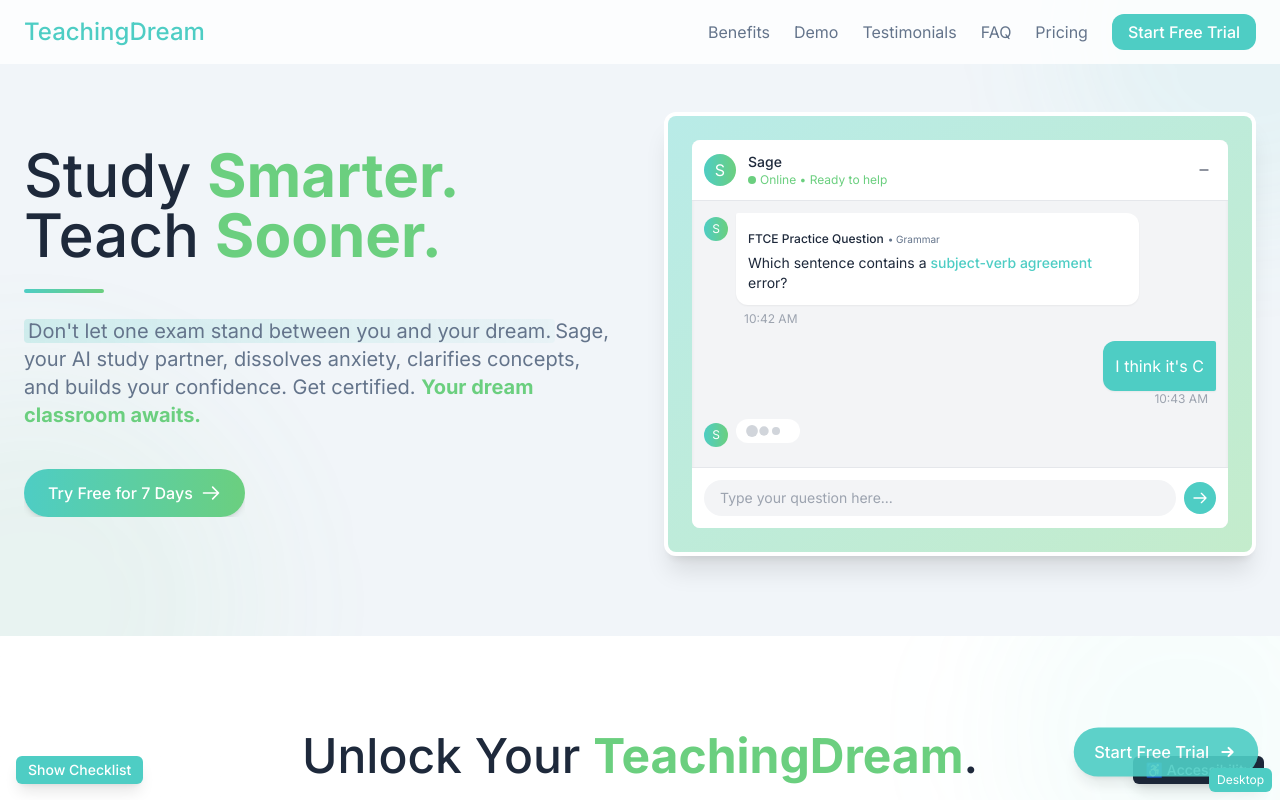
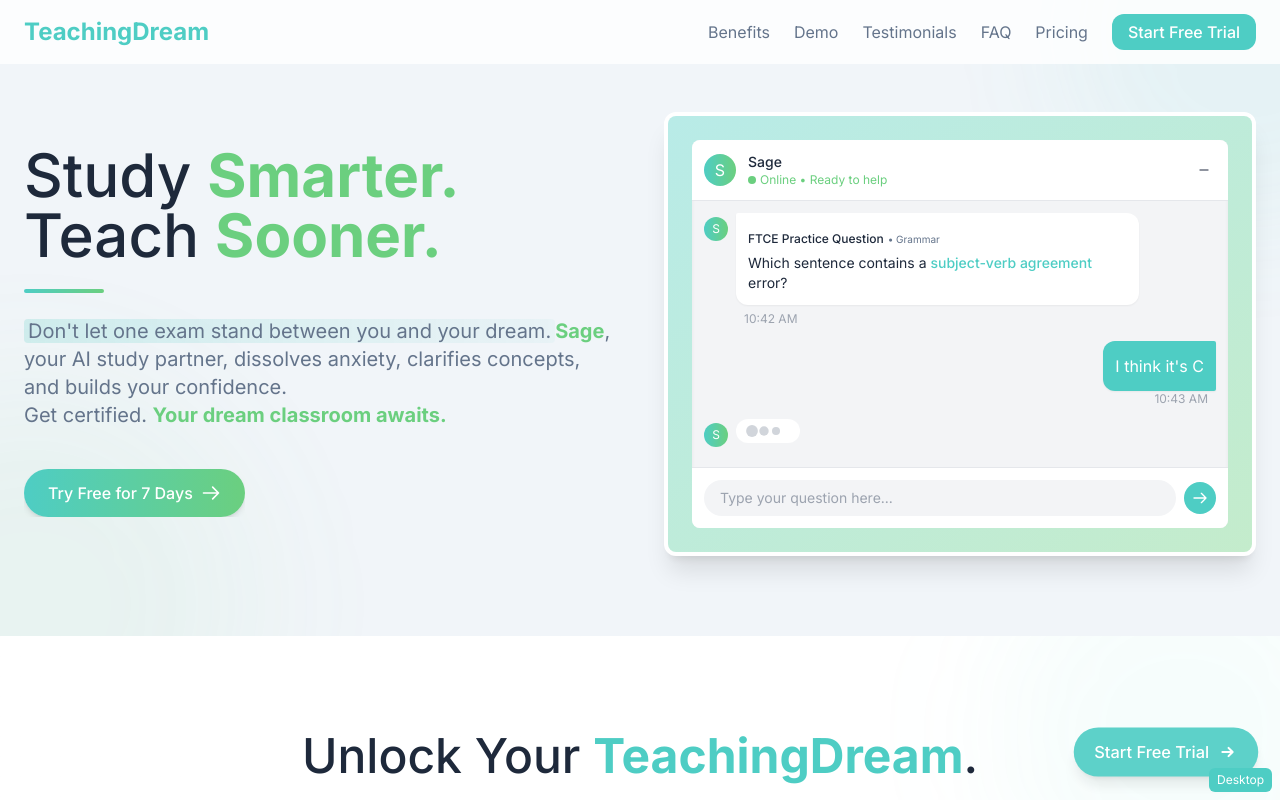
Before and after one commit to EladioAMendez/visions_align, a Next.js app: page / in a window 1280 px wide. Shown: the top 800 px of the page. Built offline with nearby package versions, Linux system fonts and the light colour scheme; a web font is replaced by a local one.

Commit message:
Fixed TypeScript errors and added Google Analytics integration

```diff
--- a/components/LandingPage.jsx
+++ b/components/LandingPage.jsx
@@ -48,17 +48,6 @@
   { ssr: false }
 );
 
-// Import development tools only in dev mode
-const DevChecklist = dynamic(
-  () => import('./ui/DevChecklist'),
-  { ssr: false }
-);
-
-const AccessibilityChecker = dynamic(
-  () => import('./ui/AccessibilityChecker'),
-  { ssr: false }
-);
-
 // Custom hooks
 import useResponsive from '@/hooks/useResponsive';
 
@@ -77,10 +66,6 @@
     <div className="min-h-screen bg-background font-sans">
       {/* Performance monitoring */}
       <PerformanceMonitor />
-
-      {/* Development tools */}
-      <DevChecklist />
-      <AccessibilityChecker />
 
       {/* Fixed Navbar */}
       <Navbar />
--- a/components/layout/Navbar.jsx
+++ b/components/layout/Navbar.jsx
@@ -33,7 +33,7 @@
     >
       <nav className="container mx-auto px-card-outer py-4 flex items-center justify-between">
         <Link href="/" className="text-2xl font-bold text-primary">
-          <Highlight>TeachingDream</Highlight>
+          <Highlight><strong>TeachingDream</strong></Highlight>
         </Link>
 
         {/* Desktop Menu */}
--- a/components/sections/BenefitsSection.jsx
+++ b/components/sections/BenefitsSection.jsx
@@ -108,7 +108,7 @@
         >
           {/* Enhanced section heading with highlight */}
           <h2 className="text-3xl md:text-4xl lg:text-5xl font-medium text-primary mb-6">
-            Unlock Your <Accent>TeachingDream</Accent>.
+            Unlock Your  <Highlight><strong>TeachingDream</strong></Highlight>.
           </h2>
 
           <p className="text-lg text-secondary max-w-2xl mx-auto leading-relaxed">
@@ -138,7 +138,7 @@
           transition={{ delay: 0.8, duration: 0.6 }}
         >
           <p className="text-primary mb-6 text-lg">
-            Join thousands of aspiring teachers who've found confidence with <Accent>TeachingDream</Accent>
+            Join thousands of aspiring teachers who've found confidence with <Highlight><strong>TeachingDream</strong></Highlight>
           </p>
           <motion.a
             href="#pricing"
--- a/components/sections/FooterSection.jsx
+++ b/components/sections/FooterSection.jsx
@@ -51,7 +51,7 @@
             >
               <Link href="/" className="inline-block mb-6 group">
                 <h3 className="text-3xl font-bold text-primary group-hover:scale-105 transition-transform">
-                  Teaching<Accent>Dream</Accent>
+                   <Highlight><strong>TeachingDream</strong></Highlight>
                 </h3>
                 <div className="h-1 w-12 bg-gradient-to-r from-accent to-success mt-2 group-hover:w-full transition-all duration-300"></div>
               </Link>
@@ -223,7 +223,7 @@
             viewport={{ once: true }}
             transition={{ duration: 0.5, delay: 0.4 }}
           >
-            &copy; {new Date().getFullYear()} <Accent>TeachingDream</Accent>, Inc. All rights reserved.
+            &copy; {new Date().getFullYear()}  <Highlight><strong>TeachingDream</strong></Highlight>, Inc. All rights reserved.
           </motion.p>
           <motion.div
             className="flex flex-wrap justify-center gap-x-6 gap-y-2"
--- a/components/sections/HeroSection.jsx
+++ b/components/sections/HeroSection.jsx
@@ -96,7 +96,7 @@
             >
               Don't let one exam stand between you and your dream.
             </motion.span>
-            Sage, your AI study partner, dissolves anxiety, clarifies concepts, and builds your confidence. Get certified. <Accent>Your dream classroom awaits.</Accent>
+            <Accent>Sage</Accent>, your AI study partner, dissolves anxiety, clarifies concepts, and builds your confidence. <br />Get certified. <Accent>Your dream classroom awaits.</Accent>
           </motion.p>
 
           <motion.div
--- a/components/ui/ThemeContext.jsx
+++ b/components/ui/ThemeContext.jsx
@@ -7,13 +7,19 @@
 
 // Theme provider component
 export function ThemeProvider({ children }) {
-  const [theme, setTheme] = useState('teachingdream'); // Default to our custom theme
+  const [theme, setTheme] = useState('light'); // Default to light mode
 
   // Apply the theme to the document
   useEffect(() => {
-    document.documentElement.setAttribute('data-theme', theme);
+    // Force light mode by default
+    document.documentElement.setAttribute('data-theme', 'light');
+    // Also add a class to ensure light mode styles are applied
+    document.documentElement.classList.add('light');
+    document.documentElement.classList.remove('dark');
+
     return () => {
       document.documentElement.removeAttribute('data-theme');
+      document.documentElement.classList.remove('light');
     };
   }, [theme]);
 
```
Also changed, not shown: 1 other file (tests, documents, lock files or other folders).
